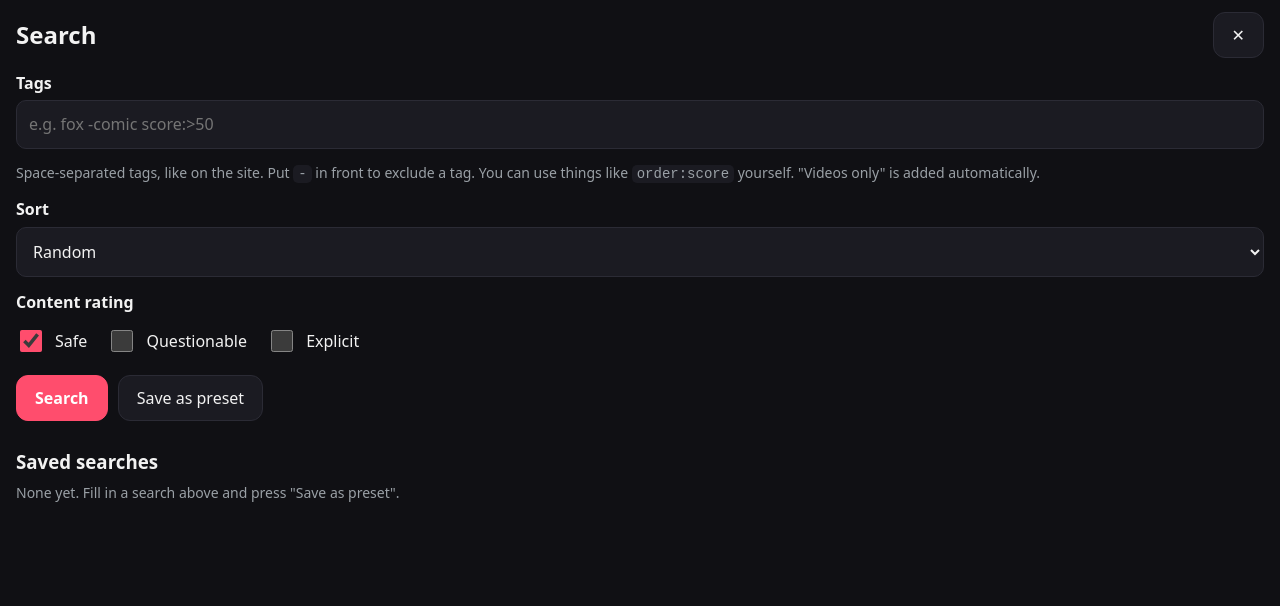
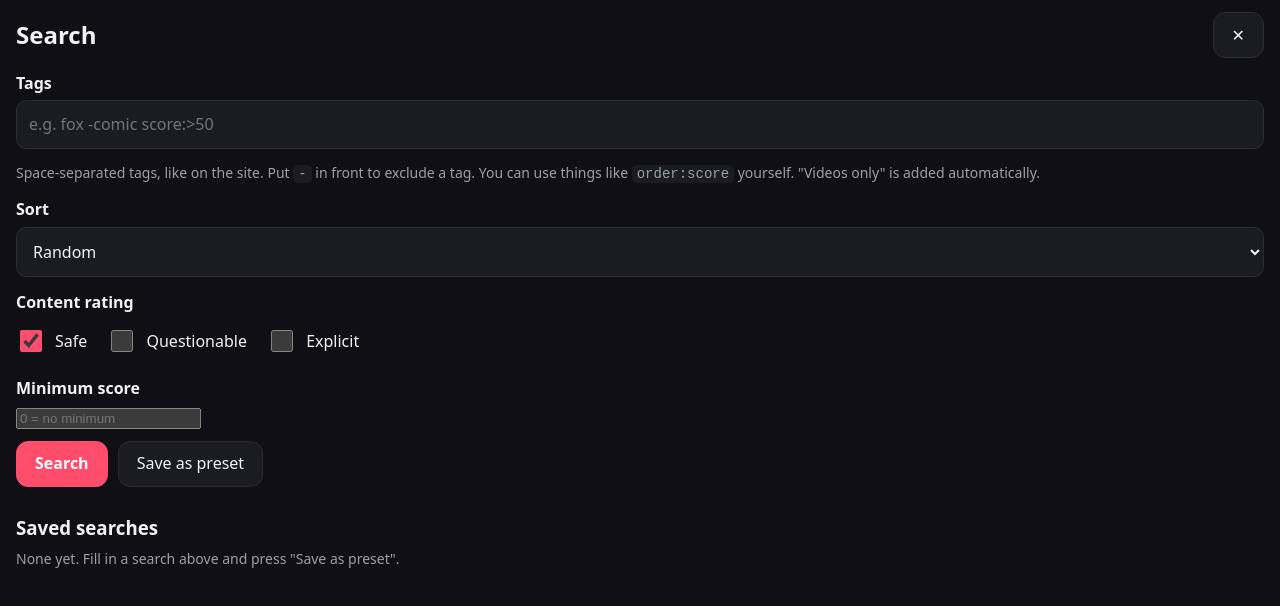
Before and after one commit to wav-create/booru-swipe, a plain HTML site: page index.html in a window 1280 px wide. Both pictures are taken after a click on the button "Search". Drawn offline with Linux system fonts and the light colour scheme; no server answers.

Commit message:
Update index.html

```diff
--- a/index.html
+++ b/index.html
@@ -77,6 +77,8 @@
       <label class="check"><input type="checkbox" id="rate-q"> Questionable</label>
       <label class="check"><input type="checkbox" id="rate-e"> Explicit</label>
     </div>
+        <label for="search-minscore">Minimum score</label>
+    <input id="search-minscore" type="number" inputmode="numeric" min="0" step="1" placeholder="0 = no minimum">
     <div class="row">
       <button id="search-go" class="btn primary">Search</button>
       <button id="preset-save" class="btn">Save as preset</button>
```
